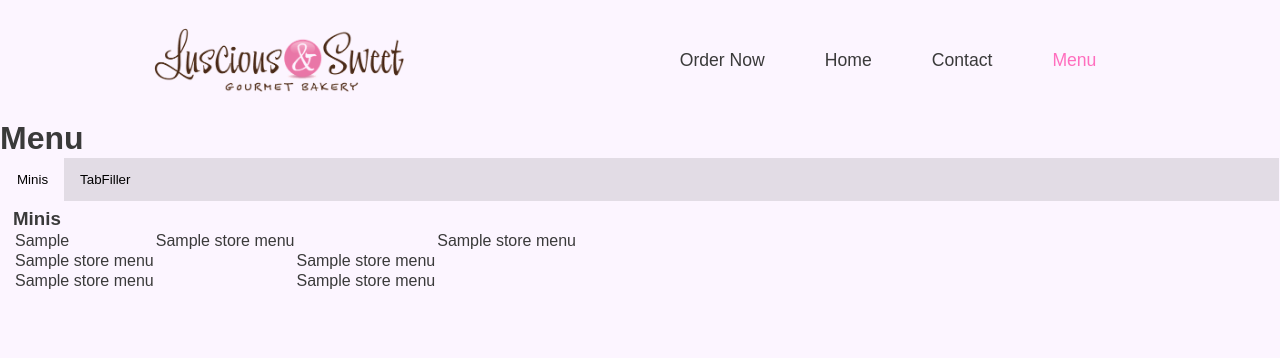
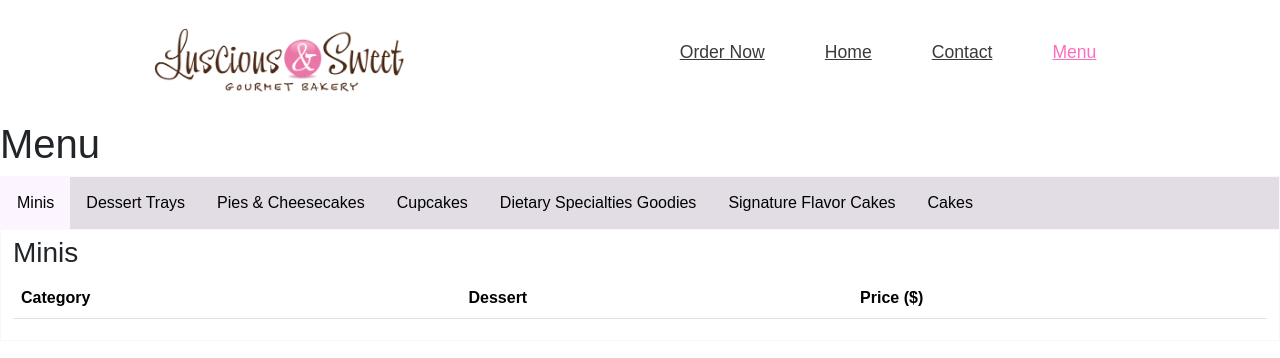
Before and after one commit to Veloric/2023FASE, a Flask app: template templates/menu.html in a window 1280 px wide, after a click on "Minis". Shown: the top 358 px of the page. Run offline with Flask 3, Linux system fonts and the light colour scheme; the template is opened without the code that fills it: most values are stand-ins (such as "Sample title", 1, 10 or a date in 2020); lists and menus that the app fills with data are empty.

Commit message:
updated menu for customer view

```diff
--- a/main.py
+++ b/main.py
@@ -1,7 +1,6 @@
 # Team 3's Python driver
 # This is the main driver for the project; hosts all methods, calls to database, as well as functionally runs the website.
 
-from sqlite3 import connect
 from flask import Flask as fl
 from flask import url_for, request, render_template, redirect
 from markupsafe import escape
@@ -89,11 +88,31 @@ def contact():
 def menu():
     mydb = connectdb()
     cursor = mydb.cursor()
-    cursor.execute('SELECT * FROM menu WHERE MenuItemType="Mini"')
 
-    storeMenu = cursor.fetchall()
+    cursor.execute('SELECT * FROM minidesserts')
+    miniMenu = cursor.fetchall()
 
-    return render_template("menu.html", storeMenu=storeMenu)
+    cursor.execute('SELECT * FROM desserttray')
+    trays = cursor.fetchall()
+
+    cursor.execute('SELECT * FROM pieandcheesecake')
+    piecheese = cursor.fetchall()
+
+    cursor.execute('SELECT * FROM cupcake')
+    cupcake = cursor.fetchall()
+
+    cursor.execute('SELECT * FROM dietary')
+    dietary = cursor.fetchall()
+
+    cursor.execute('SELECT * FROM signatureflavorcake')
+    sf = cursor.fetchall()
+
+    cursor.execute('SELECT * FROM cake')
+    cake = cursor.fetchall()
+
+    disconnectdb(mydb)
+    return render_template("menu.html", miniMenu=miniMenu, trays=trays, piecheese=piecheese, cupcake=cupcake, dietary=dietary, sf=sf, cake=cake)
+
 
 @app.route("/register")
 def register():
--- a/static/menu.js
+++ b/static/menu.js
@@ -1,9 +1,4 @@
-function printMenu(storeMenu, type)
-{
-  print("<td>test<\\td>")
-}
-
-function openType(evt, cityName) {
+function openType(evt, menu) {
     // Declare all variables
     var i, tabcontent, tablinks;
 
@@ -20,6 +15,6 @@ function openType(evt, cityName) {
     }
 
     // Show the current tab, and add an "active" class to the button that opened the tab
-    document.getElementById(cityName).style.display = "block";
+    document.getElementById(menu).style.display = "block";
     evt.currentTarget.className += " active";
 }
--- a/templates/menu.html
+++ b/templates/menu.html
@@ -14,43 +14,154 @@
         <script src="{{ url_for('static', filename='activetab.js') }}" defer></script>
         <script src="{{ url_for('static', filename='menu.js') }}" defer></script>
 
+        <link href="https://cdn.jsdelivr.net/npm/bootstrap@5.3.2/dist/css/bootstrap.min.css" rel="stylesheet" integrity="sha384-T3c6CoIi6uLrA9TneNEoa7RxnatzjcDSCmG1MXxSR1GAsXEV/Dwwykc2MPK8M2HN" crossorigin="anonymous">
+
     </head>
     <body>
         {{ navbar() }}
         {{ headerEnd() }}
 
-        <!-- Code taken from w3scgools how TO - tabs: https://www.w3schools.com/howto/howto_js_tabs.asp-->
+        <!-- Code taken from w3schools how TO - tabs: https://www.w3schools.com/howto/howto_js_tabs.asp -->
         <h1>Menu</h1>
         <div class="tab">
-            <button class="tablinks" onclick="openType(event, 'Mini'), printMenu(storeMenu, storeMenu[0][1])" id="defaultOpen">Minis</button>
-            <button class="tablinks" onclick="openType(event, 'TabFiller')">TabFiller</button>
+            <button class="tablinks" onclick="openType(event, 'Mini');" id="defaultOpen">Minis</button>
+            <button class="tablinks" onclick="openType(event, 'Dessert Trays')">Dessert Trays</button>
+            <button class="tablinks" onclick="openType(event, 'Pies & Cheesecakes')">Pies & Cheesecakes</button>
+            <button class="tablinks" onclick="openType(event, 'Cupcakes')">Cupcakes</button>
+            <button class="tablinks" onclick="openType(event, 'Dietary')">Dietary Specialties Goodies</button>
+            <button class="tablinks" onclick="openType(event, 'Signature')">Signature Flavor Cakes</button>
+            <button class="tablinks" onclick="openType(event, 'Cake')">Cakes</button>
         </div>
 
         <div id="Mini" class="tabcontent">
             <h3>Minis</h3>
-            <table>
-                <tr>
-                    <td>{{ storeMenu }}</td>
-                    <td>{{ storeMenu[0][2] }}</td>
-                    <td>&nbsp&nbsp&nbsp&nbsp&nbsp&nbsp&nbsp&nbsp&nbsp&nbsp</td>
-                    <td>{{ storeMenu[0][3] }}</td>
-                </tr>
-                <tr>
-                    <td>{{ storeMenu[1][2] }}</td>
-                    <td>&nbsp&nbsp&nbsp&nbsp&nbsp&nbsp&nbsp&nbsp&nbsp&nbsp</td>
-                    <td>{{ storeMenu[1][3] }}</td>
-                </tr>
-                <tr>
-                    <td>{{ storeMenu[2][2] }}</td>
-                    <td>&nbsp&nbsp&nbsp&nbsp&nbsp&nbsp&nbsp&nbsp&nbsp&nbsp</td>
-                    <td>{{ storeMenu[2][3] }}</td>
-                </tr>
+            <table class="table table-striped">
+                    <thead>
+                        <th>Category</th>
+                        <th>Dessert</th>
+                        <th>Price ($)</th>
+                    </thead>
+                    {%for item in miniMenu %}
+                        <tr>
+                            {%for index in range(2, item|length) %}
+                                <td>{{ item[index] }}</td>
+                            {%endfor%}
+                        </tr>
+                    {%endfor%}
             </table>
         </div>
 
-        <div id="TabFiller" class="tabcontent">
-            <h3>Lorem</h3>
-            <p>Lorem ipsum dolor sit amet consectetur adipisicing elit. Numquam neque fuga voluptatibus exercitationem voluptate nam, natus commodi voluptatum, quasi nesciunt sed reprehenderit expedita autem consequuntur sapiente debitis facere placeat optio?</p>
+        <div id="Dessert Trays" class="tabcontent">
+            <h3>Dessert Trays</h3>
+            <table class="table table-striped">
+                <thead>
+                    <th>Category</th>
+                    <th>Size</th>
+                    <th>Price ($)</th>
+                    <th>Description</th>
+                </thead>
+                {%for item in trays %}
+                    <tr>
+                        {%for index in range(2, item|length) %}
+                            <td>{{ item[index] }}</td>
+                        {%endfor%}
+                    </tr>
+                {%endfor%}
+            </table>
+        </div>
+
+        <div id="Pies & Cheesecakes" class="tabcontent">
+            <h3>Pies & Cheesecakes</h3>
+
+            <table class="table table-striped">
+                <thead>
+                    <th>Category</th>
+                    <th>Name</th>
+                    <th>Price ($)</th>
+                </thead>
+                {%for item in piecheese %}
+                    <tr>
+                        {%for index in range(2, item|length) %}
+                            <td>{{ item[index] }}</td>
+                        {%endfor%}
+                    </tr>
+                {%endfor%}
+            </table>
+        </div>
+
+        <div id="Cupcakes" class="tabcontent">
+            <h3>Cupcakes</h3>
+            <table class="table table-striped">
+                <thead>
+                    <th>Size</th>
+                    <th>Description</th>
+                    <th>Price ($)</th>
+                </thead>
+                {%for item in cupcake %}
+                    <tr>
+                        {%for index in range(2, item|length) %}
+                            <td>{{ item[index] }}</td>
+                        {%endfor%}
+                    </tr>
+                {%endfor%}
+            </table>
+        </div>
+
+        <div id="Dietary" class="tabcontent">
+            <h3>Dietary Specialties Goodies</h3>
+            <table class="table table-striped">
+                <thead>
+                    <th>Category</th>
+                    <th>Size</th>
+                    <th>Price ($)</th>
+                </thead>
+                {%for item in dietary %}
+                    <tr>
+                        {%for index in range(2, item|length) %}
+                            <td>{{ item[index] }}</td>
+                        {%endfor%}
+                    </tr>
+                {%endfor%}
+            </table>
+        </div>
+
+        <div id="Signature" class="tabcontent">
+            <h3>Signature Flavor Cakes</h3>
+            <table class="table table-striped">
+                <thead>
+                    <th>Size</th>
+                    <th>Servings</th>
+                    <th>Price ($)</th>
+                </thead>
+                {%for item in sf %}
+                    <tr>
+                        {%for index in range(3, item|length) %}
+                            <td>{{ item[index] }}</td>
+                        {%endfor%}
+                    </tr>
+                {%endfor%}
+            </table>
+        </div>
+
+        <div id="Cake" class="tabcontent">
+            <h3>Cakes</h3>
+            <table class="table table-striped">
+                <thead>
+                    <th>Size</th>
+                    <th>Servings</th>
+                    <th>Price ($)</th>
+                    <th>Cake Enhancement ($)</th>
+                    <th>Filling Enhancement ($)</th>
+                    <th>Frosting Enhancement ($)</th>
+                </thead>
+                {%for item in cake %}
+                    <tr>
+                        {%for index in range(2, item|length) %}
+                            <td>{{ item[index] }}</td>
+                        {%endfor%}
+                    </tr>
+                {%endfor%}
+            </table>
         </div>
     </body>
 </html>
```
